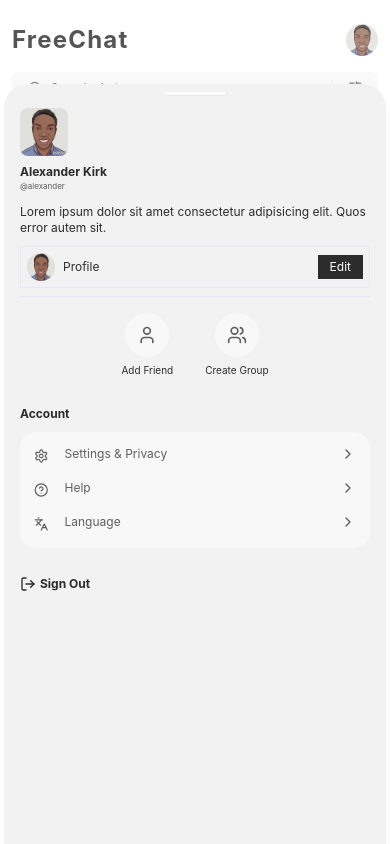
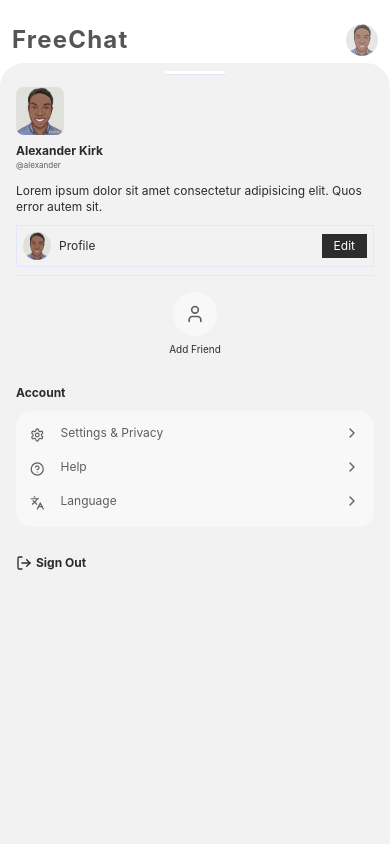
Before and after one commit to codthathing/Free-Chat, a React (Vite) app: page /messages in a window 390 px wide. Both pictures are taken after a click on the button "Profile". Built offline with nearby package versions, Linux system fonts and the light colour scheme.

Commit message:
refactor: adjuested the styling for mobile

```diff
--- a/src/components/messages/MessageMobileProfileModal.jsx
+++ b/src/components/messages/MessageMobileProfileModal.jsx
@@ -1,5 +1,5 @@
 import display_picture from "../../assets/display-picture.jpg";
-import {ChevronRight, HelpCircle, Languages, LogOut, Settings, User, Users} from "lucide-react";
+import {ChevronRight, HelpCircle, Languages, LogOut, Settings, User} from "lucide-react";
 import {useDispatch} from "react-redux";
 import {updateUserProfileModal} from "../../store/store.js";
 
@@ -7,8 +7,8 @@ export default function MessageMobileProfileModal() {
   const dispatch = useDispatch();
 
   return (
-    <section id={"mobile-user-profile-section"} aria-labelledby={"mobile-user-profile-button"} role={"dialog"} className="md:hidden flex items-end fixed h-dvh left-0 top-0 z-50 px-1 w-full bg-white/20">
-      <div className="relative bg-background-gray rounded-t-3xl self-end w-full h-[90%] flex flex-col gap-y-4 divide-y divide-soft-lavender px-4 py-6">
+    <section id={"mobile-user-profile-section"} aria-labelledby={"mobile-user-profile-button"} role={"dialog"} className="md:hidden flex items-end fixed h-dvh left-0 top-0 z-50 w-full bg-white/20">
+      <div className="relative bg-background-gray rounded-t-3xl self-end w-full h-[92.5%] flex flex-col gap-y-4 divide-y divide-soft-lavender px-4 py-6">
         <div className={"absolute top-2 left-0 right-0 mx-auto w-15 h-1 bg-white"} onClick={() => dispatch(updateUserProfileModal(false))} />
         <main className="flex flex-col gap-y-2.5 pb-2">
           <img src={`${display_picture}`} alt={"Profile Picture"} className="w-12 h-12 rounded-lg" />
@@ -26,20 +26,12 @@ export default function MessageMobileProfileModal() {
           </div>
         </main>
         <section className="flex flex-col gap-y-7">
-          <main className={"flex items-center gap-x-8 justify-center"}>
           <div className="flex flex-col items-center gap-y-1.5">
             <span className="bg-input-gray p-3 rounded-full cursor-pointer">
               <User size={20} className="text-medium-gray" />
             </span>
             <p className="text-[10px] capitalize text-charcoal-black">add friend</p>
           </div>
-            <div className="flex flex-col items-center gap-y-1.5">
-                  <span className="bg-input-gray p-3 rounded-full cursor-pointer">
-                    <Users size={20} className="text-medium-gray" />
-                  </span>
-              <p className="text-[10px] capitalize text-charcoal-black">create group</p>
-            </div>
-          </main>
           <div className="flex flex-col gap-y-2.5">
             <h3 className="font-bold text-xs capitalize text-heading-black">account</h3>
             <main className="w-full flex flex-col gap-y-3.5 p-3.5 rounded-2xl bg-input-gray">
--- a/src/components/messages/MessageMobileStatus.jsx
+++ b/src/components/messages/MessageMobileStatus.jsx
@@ -7,7 +7,7 @@ export default function MessageMobileStatus() {
   const { uid: currentUserId, profile: currentUserProfile } = useSelector((state) => state.user);
 
   return (
-    <section className="border-b border-input-gray pb-4 md:hidden">
+    <section className="px-3 pb-4 border-b border-input-gray md:hidden">
       <h3 className="text-medium-gray text-sm mb-3">Recent Update</h3>
       <main className="flex gap-x-3">
         {statusUpdates.uids.map((uid) => {
--- a/src/components/messages/MessageSection.jsx
+++ b/src/components/messages/MessageSection.jsx
@@ -9,7 +9,7 @@ export default function MessageSection() {
   const getUnreadMessagesDetails = useGetLastMessages();
 
   return (
-    <section id={"message-user-group-filter-section"} aria-labelledby={tablist.find(({ id }) => id === currentTabId).tabId} role={"tabpanel"} tabIndex={0} className="flex flex-col pt-4 mt-1 pb-6 md:mt-0 md:p-0 gap-y-4 md:gap-y-5 lg:gap-y-6 overflow-y-auto no-scrollbar">
+    <section id={"message-user-group-filter-section"} aria-labelledby={tablist.find(({ id }) => id === currentTabId).tabId} role={"tabpanel"} tabIndex={0} className="flex flex-col pt-4 pb-6 px-3 md:mt-0 md:p-0 gap-y-4 md:gap-y-5 lg:gap-y-6 overflow-y-auto no-scrollbar">
       {roomsCreated.uids.map((uid) => {
         const { uid: userId, profile, name, unreadMessages } = { ...(roomsCreated["rooms"][uid]), name: roomsCreated["rooms"][uid]["roomType"] === "user" ? `${roomsCreated["rooms"][uid]["fullName"]["firstname"]} ${roomsCreated["rooms"][uid]["fullName"]["lastname"]}` : roomsCreated["rooms"][uid]["groupName"], unreadMessages: getUnreadMessagesDetails(uid) }
 
--- a/src/pages/MessagePage.jsx
+++ b/src/pages/MessagePage.jsx
@@ -29,7 +29,7 @@ export default function MessagePage({ mobile }) {
       <section className="flex-1 overflow-hidden md:flex md:gap-x-0.5">
         <MessageNavigationMenu menuClassName={"hidden md:flex bg-white py-8 flex-col gap-y-8 px-2"} menuIconArray={menuIconDetails.slice(0, 3)} />
         <div className="h-full md:w-full md:flex md:gap-x-0.5">
-          <main className="relative px-3 md:bg-white h-full flex flex-col md:p-4 md:gap-y-4 md:w-2/5 lg:w-[30%] md:shrink-0 overflow-y-hidden">
+          <main className="relative md:bg-white h-full flex flex-col md:p-4 md:gap-y-4 md:w-2/5 lg:w-[30%] md:shrink-0 overflow-y-hidden">
             <MessageMobileStatus />
             <div className="hidden md:flex flex-col gap-y-4 pb-4 border-b-2 border-background-gray">
               <section className="flex justify-between items-center gap-x-4">
```
Lines whose indentation alone changed are shown as unchanged.
